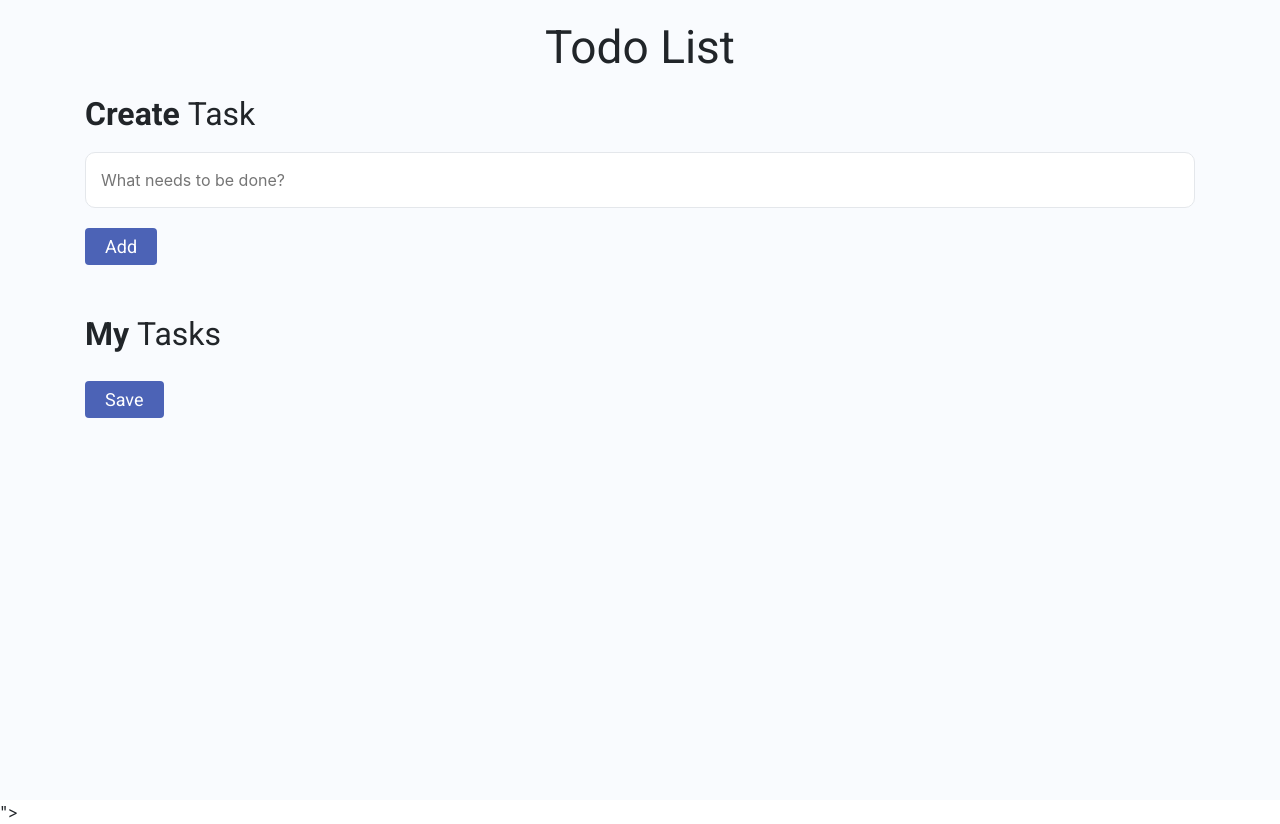
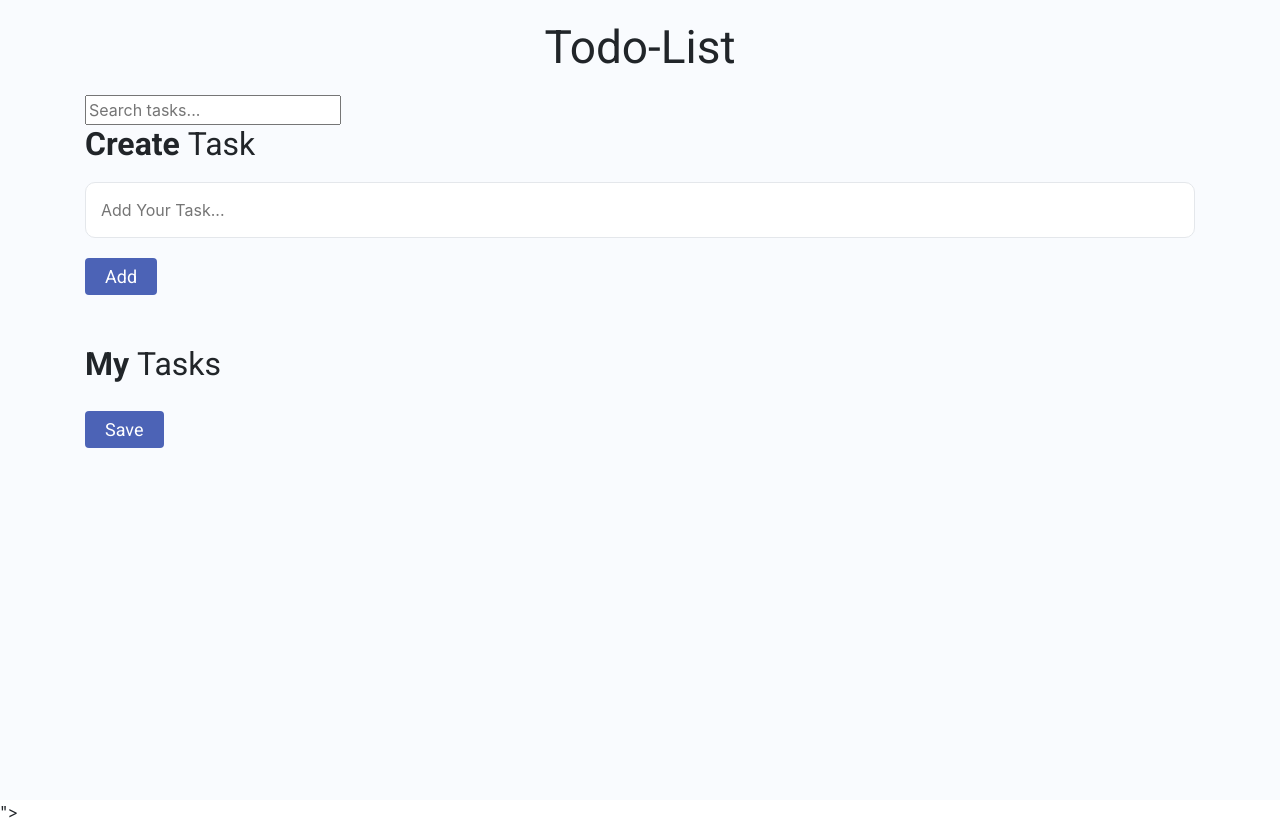
Before and after one commit to PRAKASHZZ007/TodoList, a plain HTML site: page index.html in a window 1280 px wide. Drawn offline with nearby package versions, Linux system fonts and the light colour scheme; a web font is replaced by a local one.

Commit message:
Update index.html

```diff
--- a/index.html
+++ b/index.html
@@ -15,11 +15,12 @@
         <div class="container">
             <div class="row">
                 <div class="col-12">
-                    <h1 class="todos-heading">Todo List</h1>
+                    <h1 class="todos-heading">Todo-List</h1>
+                    <input class="input-search" type="text" id="search" placeholder="Search tasks...">
                     <h1 class="create-task-heading">
                         Create <span class="create-task-heading-subpart">Task</span>
                     </h1>
-                    <input type="text" id="todoUserInput" class="todo-user-input" placeholder="What needs to be done?" />
+                    <input type="text" id="todoUserInput" class="todo-user-input" placeholder="Add Your Task..." />
                     <button class="button" id="addTodoButton">Add</button>
                     <h1 class="todo-items-heading">
                         My <span class="todo-items-heading-subpart">Tasks</span>
```
